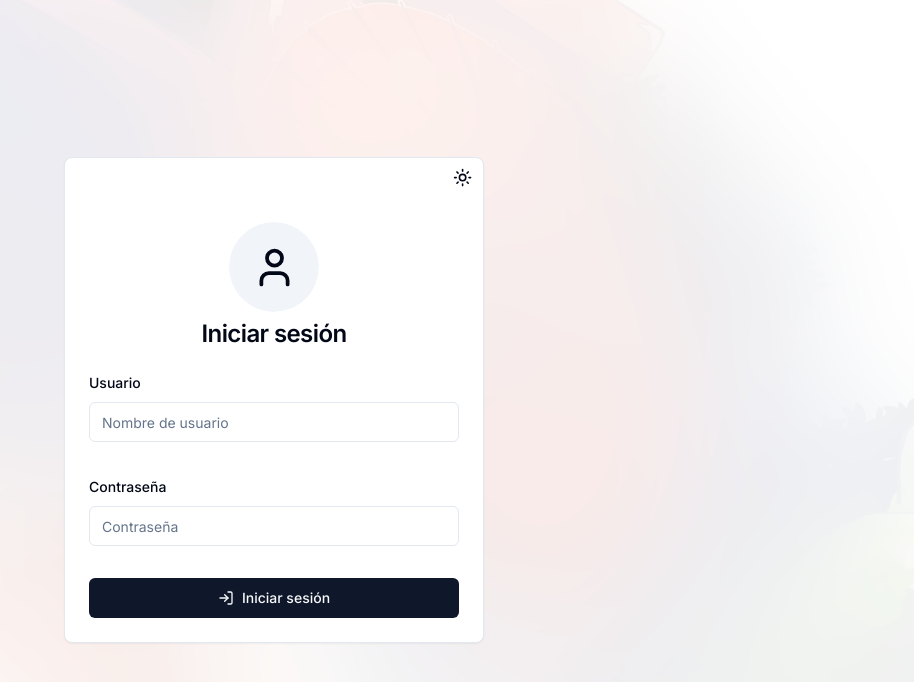
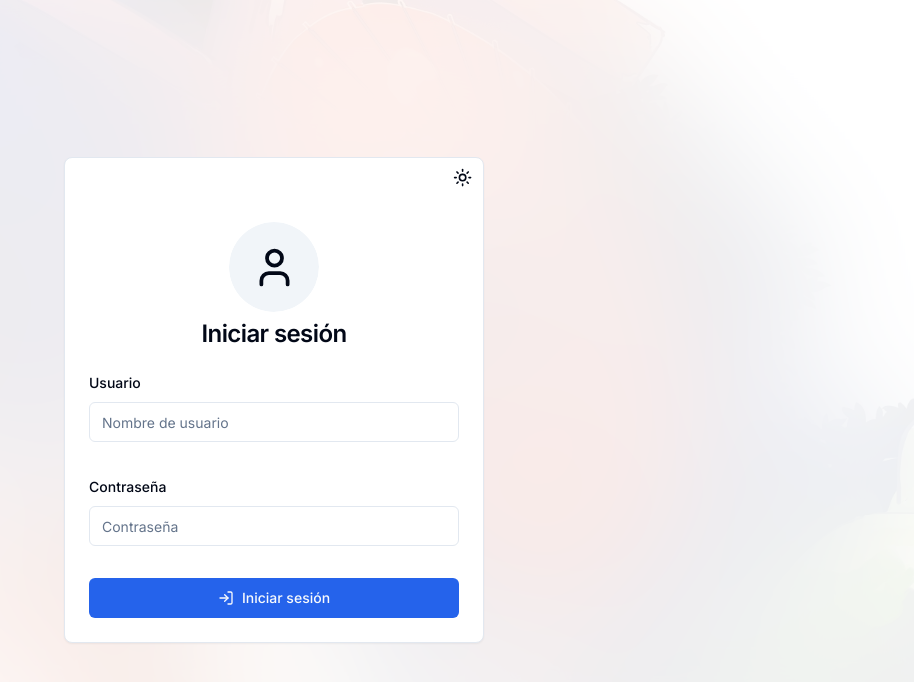
Before and after one commit to Miwi64/Sistema-CT, a Next.js app in the folder frontend-next/: page / in a window 1280 px wide. Shown: the top 682 px of the page, without its empty margins (366-1280 px from the left). Built offline with nearby package versions, Linux system fonts and the light colour scheme.

Commit message:
Proyect Color Theme Changed

```diff
--- a/frontend-next/package.json
+++ b/frontend-next/package.json
@@ -50,6 +50,7 @@
     "react-day-picker": "^8.10.0",
     "react-dom": "^18",
     "react-hook-form": "^7.49.3",
+    "react-resizable": "^3.0.5",
     "react-table-resize": "^1.0.13",
     "sonner": "^1.3.1",
     "tailwind-merge": "^2.2.1",
@@ -67,6 +68,7 @@
     "@types/pdfmake": "^0.2.9",
     "@types/react": "^18",
     "@types/react-dom": "^18",
+    "@types/react-resizable": "^3.0.7",
     "autoprefixer": "^10.0.1",
     "postcss": "^8",
     "tailwindcss": "^3.3.0",
--- a/frontend-next/src/app/api/auth/[...nextauth]/route.ts
+++ b/frontend-next/src/app/api/auth/[...nextauth]/route.ts
@@ -46,7 +46,7 @@ export const authOptions  = {
         },
       },
       session: {
-        maxAge: 10 * 60
+        maxAge: 60 * 60
       },
       secret: process.env.NEXTAUTH_SECRET,
 };
--- a/frontend-next/src/components/ui/data-table.tsx
+++ b/frontend-next/src/components/ui/data-table.tsx
@@ -10,8 +10,6 @@ import {
   getFilteredRowModel,
   getSortedRowModel,
   useReactTable,
-  ColumnResizeDirection,
-  ColumnResizeMode,
 } from "@tanstack/react-table";
 
 import {
@@ -22,10 +20,11 @@ import {
   TableHeader,
   TableRow,
 } from "@/components/ui/table";
-import { useReducer, useState } from "react";
+import { useState } from "react";
 import ResponsiveContextMenu from "../responsive/context-menu";
 import { tableOptions } from "@/lib/constants";
 import { DeleteButton } from "../delete-button";
+import { cn } from "@/lib/utils";
 
 interface DataTableProps<TData, TValue> {
   columns: ColumnDef<TData, TValue>[];
@@ -43,19 +42,10 @@ export function DataTable<TData, TValue>({
   const [sorting, setSorting] = useState<SortingState>([]);
   const [columnFilters, setColumnFilters] = useState<ColumnFiltersState>([]);
 
-  const [columnResizeMode, setColumnResizeMode] =
-    useState<ColumnResizeMode>("onChange");
-
-  const [columnResizeDirection, setColumnResizeDirection] =
-    useState<ColumnResizeDirection>("ltr");
-
-  const rerender = useReducer(() => ({}), {})[1];
-
   const reactTable = useReactTable({
     data,
     columns,
-    columnResizeMode,
-    columnResizeDirection,
+    columnResizeMode: "onEnd",
     getCoreRowModel: getCoreRowModel(),
     onSortingChange: setSorting,
     getSortedRowModel: getSortedRowModel(),
@@ -78,25 +68,22 @@ export function DataTable<TData, TValue>({
                 <TableRow key={headerGroup.id}>
                   {headerGroup.headers.map((header) => {
                     return (
-                      <TableHead key={header.id}>
+                      <TableHead
+                        key={header.id}
+                        className={cn("resize-column", {
+                          "cursor-col-resize": header.column.columnDef.size,
+                        })}
+                        {...{
+                          onMouseDown: header.getResizeHandler(),
+                          onTouchStart: header.getResizeHandler(),
+                        }}
+                      >
                         {header.isPlaceholder
                           ? null
                           : flexRender(
                               header.column.columnDef.header,
                               header.getContext()
                             )}
-                        <div
-                          {...{
-                            onDoubleClick: () => header.column.resetSize(),
-                            onMouseDown: header.getResizeHandler(),
-                            onTouchStart: header.getResizeHandler(),
-                            className: `resizer ${
-                              reactTable.options.columnResizeDirection
-                            } ${
-                              header.column.getIsResizing() ? "isResizing" : ""
-                            }`,
-                          }}
-                        />
                       </TableHead>
                     );
                   })}
--- a/frontend-next/src/components/ui/table.tsx
+++ b/frontend-next/src/components/ui/table.tsx
@@ -73,7 +73,7 @@ const TableHead = React.forwardRef<
   <th
     ref={ref}
     className={cn(
-      "h-12 px-4 text-left align-middle font-medium text-muted-foreground [&:has([role=checkbox])]:pr-0",
+      "h-12 px-4 text-left align-middle border-x-2 font-medium text-muted-foreground [&:has([role=checkbox])]:pr-0 cursor-col-resize",
       className
     )}
     {...props}
--- a/frontend-next/src/styles/globals.css
+++ b/frontend-next/src/styles/globals.css
@@ -1,70 +1,103 @@
 @tailwind base;
 @tailwind components;
 @tailwind utilities;
+
 
 @layer base {
   :root {
     --background: 0 0% 100%;
     --foreground: 222.2 84% 4.9%;
-
     --card: 0 0% 100%;
     --card-foreground: 222.2 84% 4.9%;
-
     --popover: 0 0% 100%;
     --popover-foreground: 222.2 84% 4.9%;
-
-    --primary: 222.2 47.4% 11.2%;
+    --primary: 221.2 83.2% 53.3%;
     --primary-foreground: 210 40% 98%;
-
     --secondary: 210 40% 96.1%;
     --secondary-foreground: 222.2 47.4% 11.2%;
-
     --muted: 210 40% 96.1%;
     --muted-foreground: 215.4 16.3% 46.9%;
-
     --accent: 210 40% 96.1%;
     --accent-foreground: 222.2 47.4% 11.2%;
-
     --destructive: 0 84.2% 60.2%;
     --destructive-foreground: 210 40% 98%;
-
     --border: 214.3 31.8% 91.4%;
     --input: 214.3 31.8% 91.4%;
-    --ring: 222.2 84% 4.9%;
-
+    --ring: 221.2 83.2% 53.3%;
     --radius: 0.5rem;
   }
 
   .dark {
     --background: 222.2 84% 4.9%;
     --foreground: 210 40% 98%;
-
     --card: 222.2 84% 4.9%;
     --card-foreground: 210 40% 98%;
-
     --popover: 222.2 84% 4.9%;
     --popover-foreground: 210 40% 98%;
-
-    --primary: 210 40% 98%;
+    --primary: 217.2 91.2% 59.8%;
     --primary-foreground: 222.2 47.4% 11.2%;
-
     --secondary: 217.2 32.6% 17.5%;
     --secondary-foreground: 210 40% 98%;
-
     --muted: 217.2 32.6% 17.5%;
     --muted-foreground: 215 20.2% 65.1%;
-
     --accent: 217.2 32.6% 17.5%;
     --accent-foreground: 210 40% 98%;
-
     --destructive: 0 62.8% 30.6%;
     --destructive-foreground: 210 40% 98%;
-
     --border: 217.2 32.6% 17.5%;
     --input: 217.2 32.6% 17.5%;
-    --ring: 212.7 26.8% 83.9%;
+    --ring: 224.3 76.3% 48%;
   }
 }
+
+
+/* @layer base {
+  :root {
+    --background: 0 0% 100%;
+    --foreground: 222.2 84% 4.9%;
+    --card: 0 0% 100%;
+    --card-foreground: 222.2 84% 4.9%;
+    --popover: 0 0% 100%;
+    --popover-foreground: 222.2 84% 4.9%;
+    --primary: 221.2 83.2% 53.3%;
+    --primary-foreground: 210 40% 98%;
+    --secondary: 210 40% 96.1%;
+    --secondary-foreground: 222.2 47.4% 11.2%;
+    --muted: 210 40% 96.1%;
+    --muted-foreground: 215.4 16.3% 46.9%;
+    --accent: 210 40% 96.1%;
+    --accent-foreground: 222.2 47.4% 11.2%;
+    --destructive: 0 84.2% 60.2%;
+    --destructive-foreground: 210 40% 98%;
+    --border: 214.3 31.8% 91.4%;
+    --input: 214.3 31.8% 91.4%;
+    --ring: 221.2 83.2% 53.3%;
+    --radius: 0.5rem;
+  }
+
+  .dark {
+    --background: 222.2 84% 4.9%;
+    --foreground: 210 40% 98%;
+    --card: 222.2 84% 4.9%;
+    --card-foreground: 210 40% 98%;
+    --popover: 222.2 84% 4.9%;
+    --popover-foreground: 210 40% 98%;
+    --primary: 217.2 91.2% 59.8%;
+    --primary-foreground: 222.2 47.4% 11.2%;
+    --secondary: 217.2 32.6% 17.5%;
+    --secondary-foreground: 210 40% 98%;
+    --muted: 217.2 32.6% 17.5%;
+    --muted-foreground: 215 20.2% 65.1%;
+    --accent: 217.2 32.6% 17.5%;
+    --accent-foreground: 210 40% 98%;
+    --destructive: 0 62.8% 30.6%;
+    --destructive-foreground: 210 40% 98%;
+    --border: 217.2 32.6% 17.5%;
+    --input: 217.2 32.6% 17.5%;
+    --ring: 224.3 76.3% 48%;
+  }
+} */
+
 
 @layer base {
   * {
```
Also changed, not shown: 1 other file (tests, documents, lock files or other folders).
